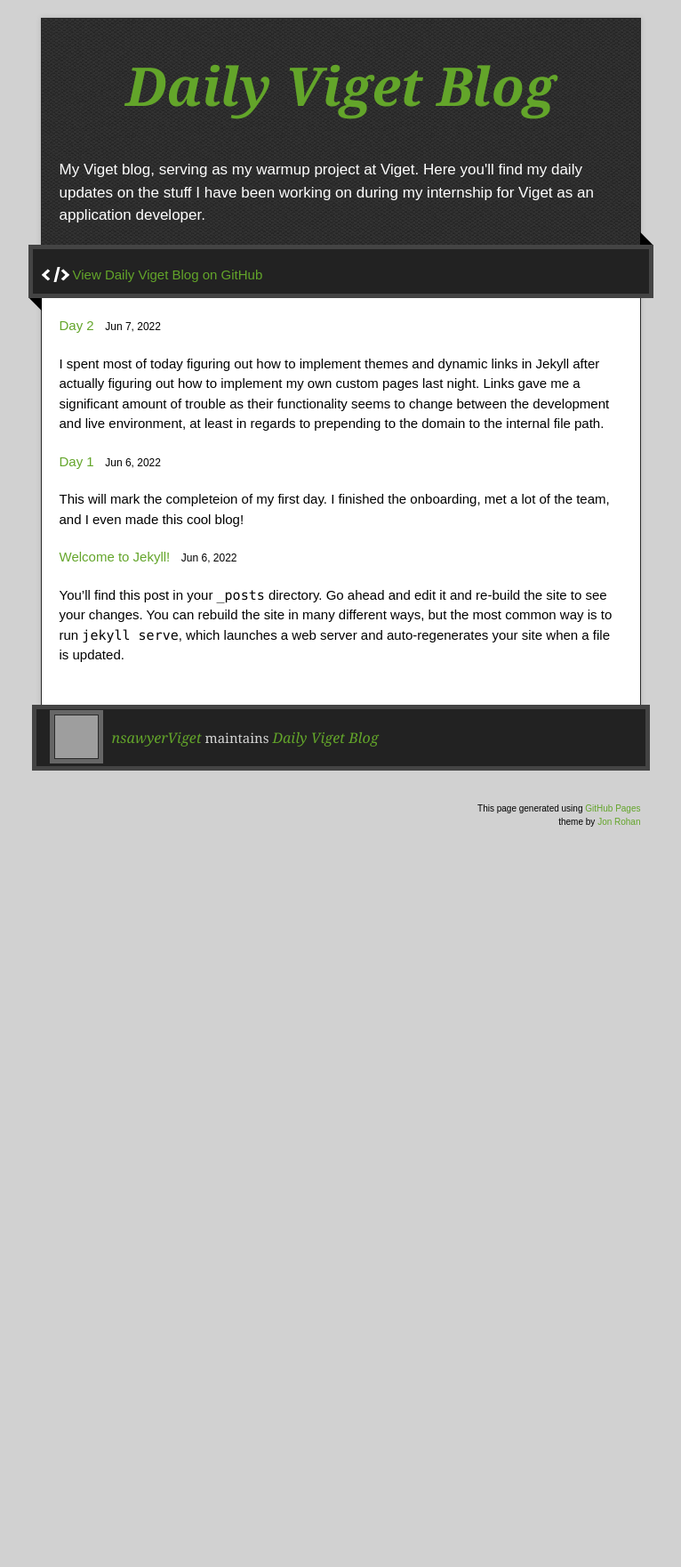
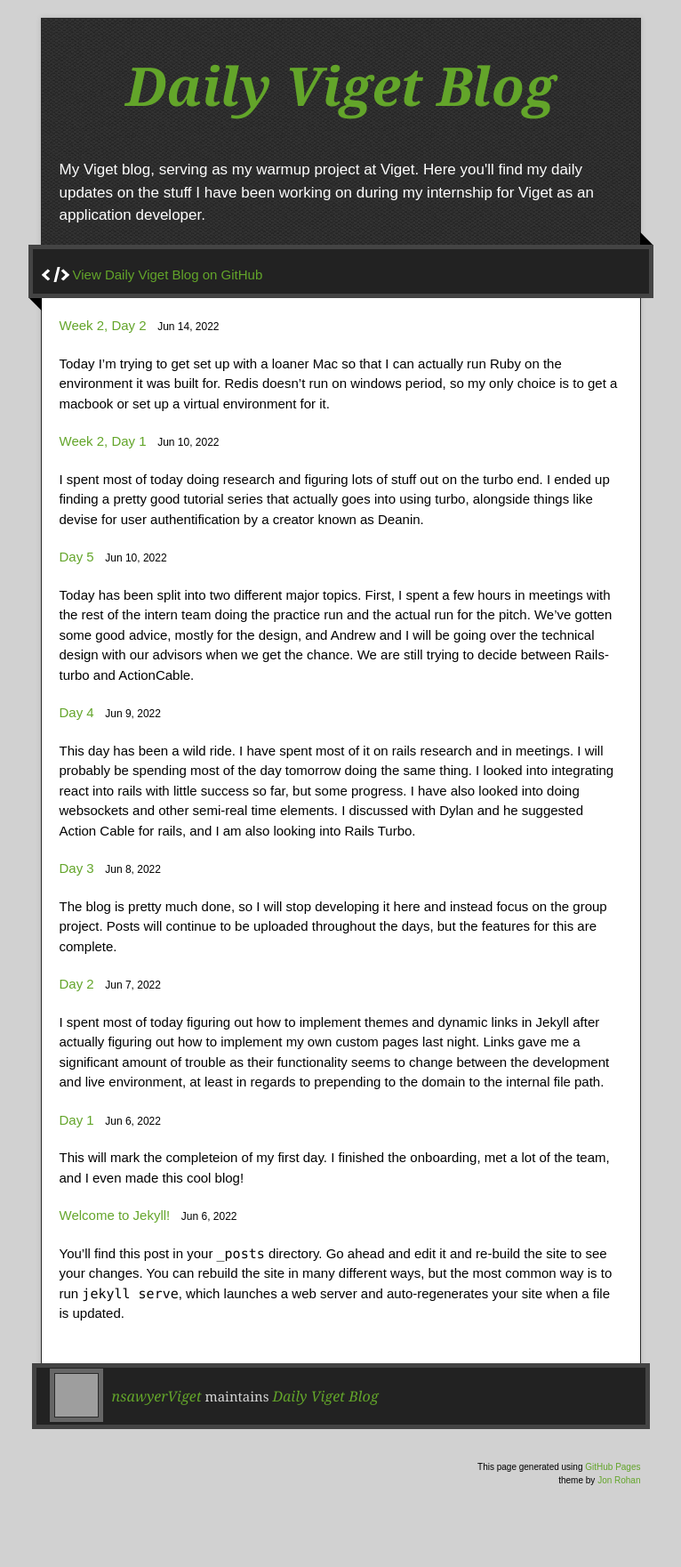
Before and after one commit to nsawyerViget/nsawyerViget, a Jekyll site: the page built from index.markdown, in a window 1280 px wide. Shown: the whole page at 89% size, without its empty margins (257-1023 px from the left). Built offline with Jekyll 4.4.1, drawn with Linux system fonts in a browser that asks for light colours; before the commit the page ends 1021 px from its top, so only the background shows below that; grey boxes are pictures that could not be loaded.

Commit message:
Updated dates and added several days of posts

```diff
--- a/_posts/2022-06-07-Day-2.markdown
+++ b/_posts/2022-06-07-Day-2.markdown
@@ -18,4 +18,4 @@ We still need to decide on exactly which one we will do, and I will need to deci
 
 End of day
 
-We have decided to cut the individualy scheduling app and are leaning towards the group tournament decision app, building as a webpage in ruby on rails. I had a pairing with Noah O. in Durham, and we have concluded that we will have to fight to the death for the title of official HQ Noah and ownership of the desk.
+We have decided to cut the individual scheduling app and are leaning towards the group tournament decision app, building as a webpage in ruby on rails. I had a pairing with Noah O. in Durham, and we have concluded that we will have to fight to the death for the title of official HQ Noah and ownership of the desk.
--- /dev/null
+++ b/_posts/2022-06-08-Day-3.markdown
@@ -0,0 +1,12 @@
+---
+layout: post
+title:  "Day 3"
+date:   2022-06-08 08:00:00 -0400
+categories: jekyll update
+---
+
+The blog is pretty much done, so I will stop developing it here and instead focus on the group project. Posts will continue to be uploaded throughout the days, but the features for this are complete.
+
+We spent most of today in various meetings, mostly discussing the project. We've currently agreed to move forward with the tournament app. That means I will need to figure out how to do live updates with rails in the next few weeks.
+
+Note to self - ask Danny about websockets or something I can hook up to rails to do live voting that will update without needing to do a refresh.
--- /dev/null
+++ b/_posts/2022-06-09-Day-4.markdown
@@ -0,0 +1,8 @@
+---
+layout: post
+title:  "Day 4"
+date:   2022-06-09 08:00:00 -0400
+categories: jekyll update
+---
+
+This day has been a wild ride. I have spent most of it on rails research and in meetings. I will probably be spending most of the day tomorrow doing the same thing. I looked into integrating react into rails with little success so far, but some progress. I have also looked into doing websockets and other semi-real time elements. I discussed with Dylan and he suggested Action Cable for rails, and I am also looking into Rails Turbo.
--- /dev/null
+++ b/_posts/2022-06-10-Day-5.markdown
@@ -0,0 +1,10 @@
+---
+layout: post
+title:  "Day 5"
+date:   2022-06-10 08:00:00 -0400
+categories: jekyll update
+---
+
+Today has been split into two different major topics. First, I spent a few hours in meetings with the rest of the intern team doing the practice run and the actual run for the pitch. We've gotten some good advice, mostly for the design, and Andrew and I will be going over the technical design with our advisors when we get the chance. We are still trying to decide between Rails-turbo and ActionCable.
+
+Individually, I have spent most of today building a very poor mockup of the group project in Rails. I managed to get brackets, ideas, and votes working properly so that anyone can submit an idea, edit ideas, add a vote to an idea, or create a new bracket to do all of those things in. It has basically no integration with anything like javascript, but I will work on that later.
--- /dev/null
+++ b/_posts/2022-06-13-Day-6.markdown
@@ -0,0 +1,10 @@
+---
+layout: post
+title:  "Week 2, Day 1"
+date:   2022-06-10 08:00:00 -0400
+categories: jekyll update
+---
+
+I spent most of today doing research and figuring lots of stuff out on the turbo end. I ended up finding a pretty good tutorial series that actually goes into using turbo, alongside things like devise for user authentification by a creator known as Deanin.
+
+Outside of that, I made a lot of progress on finalizing the tech we'll be using for the intern project with the help of Danny. We've settled on using turbo, which requires redis, and means I'll have to install wsl2 to get redis working on my machine. We'll be usin postgresql for the server. I have to talk to Eli about integrating Turbo and to Chris Manning about integrating React so Andrew can start working. I need to get working on getting Redis installed and running, as well as implementing the database structure I went over with Danny.
--- /dev/null
+++ b/_posts/2022-06-14-Day-7.markdown
@@ -0,0 +1,8 @@
+---
+layout: post
+title:  "Week 2, Day 2"
+date:   2022-06-14 08:00:00 -0400
+categories: jekyll update
+---
+
+Today I'm trying to get set up with a loaner Mac so that I can actually run Ruby on the environment it was built for. Redis doesn't run on windows period, so my only choice is to get a macbook or set up a virtual environment for it.
```
Also changed, not shown: 10 other files.
